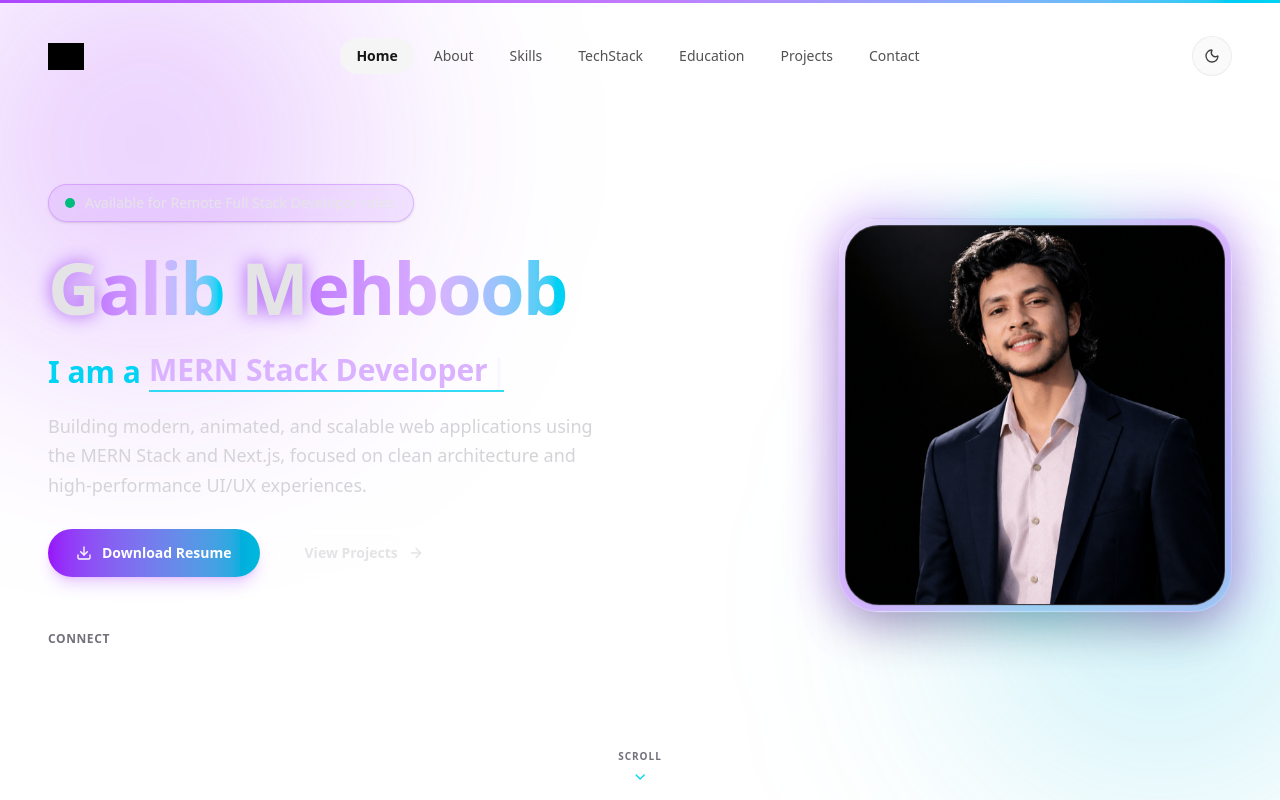
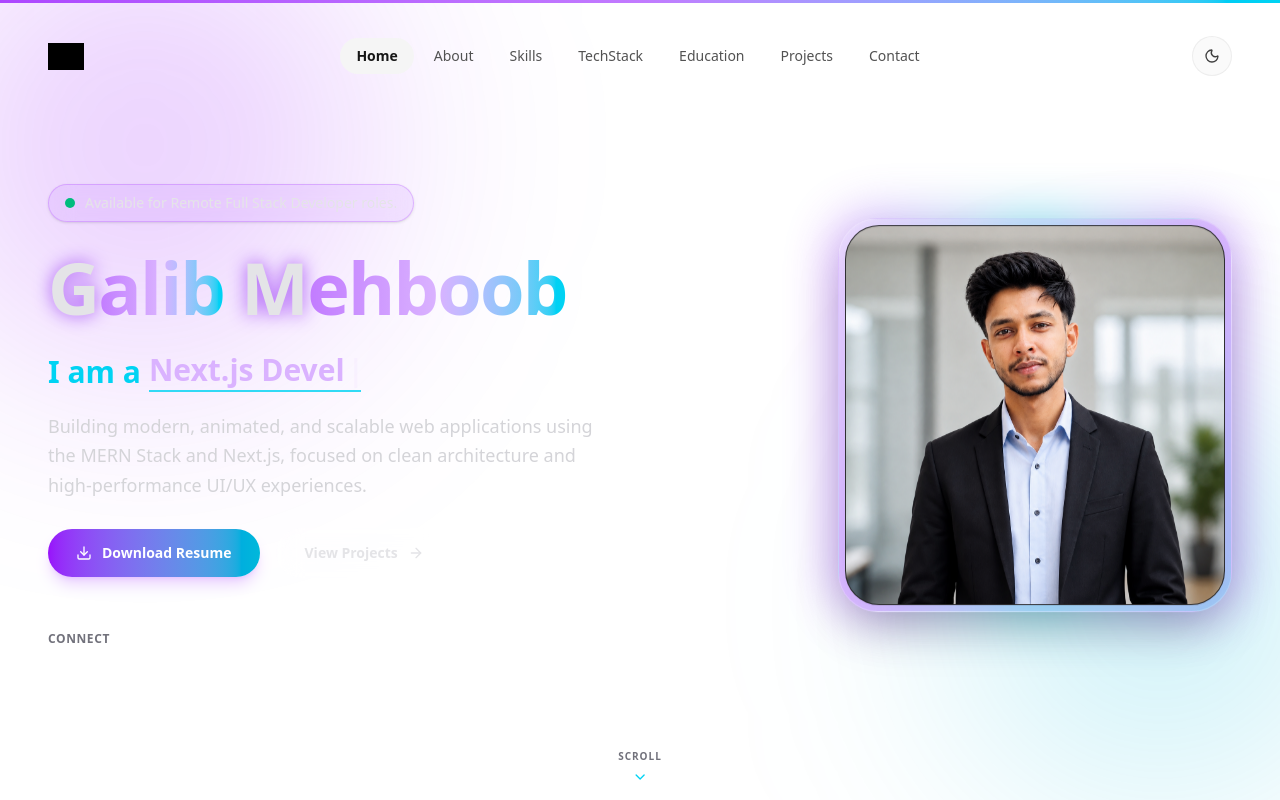
Before and after one commit to Galibmehboob/GM-Protfolio, a Next.js app: page / in a window 1280 px wide. Shown: the top 800 px of the page. Built offline with nearby package versions, Linux system fonts and the light colour scheme; grey boxes are pictures that could not be loaded; some icons are missing.

Commit message:
profile added

```diff
--- a/src/components/Hero.jsx
+++ b/src/components/Hero.jsx
@@ -174,7 +174,6 @@ const Hero = () => {
                                 <Typewriter
                                     words={[
                                         "Full Stack Developer",
-                                        "MERN Stack Developer",
                                         "Next.js Developer",
                                         "React Developer",
                                     ]}
@@ -274,7 +273,7 @@ const Hero = () => {
                                 {/* Profile Image Container */}
                                 <div className="relative w-64 h-64 sm:w-80 sm:h-80 lg:w-[380px] lg:h-[380px] rounded-[34px] overflow-hidden bg-zinc-900 border border-white/10">
                                     <Image
-                                        src="/profile.png"
+                                        src="/profile1.png"
                                         alt="Galib Mehboob - Full Stack & MERN Developer"
                                         fill
                                         sizes="(max-width: 640px) 256px, (max-width: 1024px) 320px, 380px"
```
Also changed, not shown: public/profile1.png (added).
